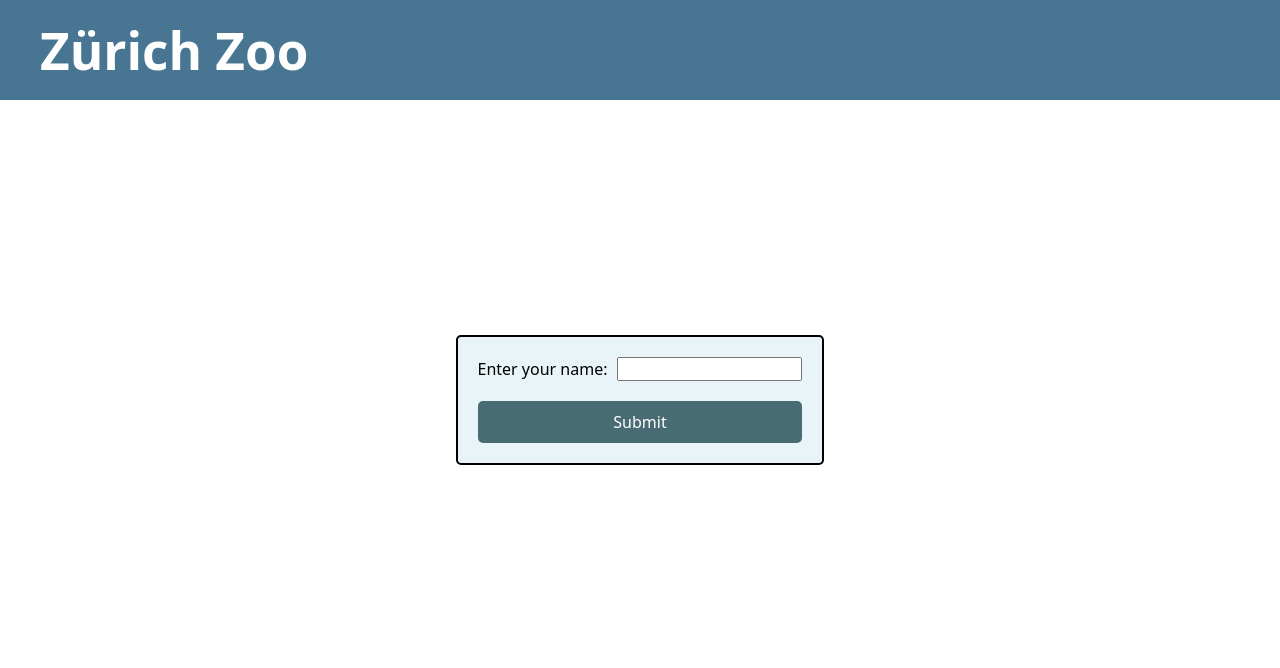
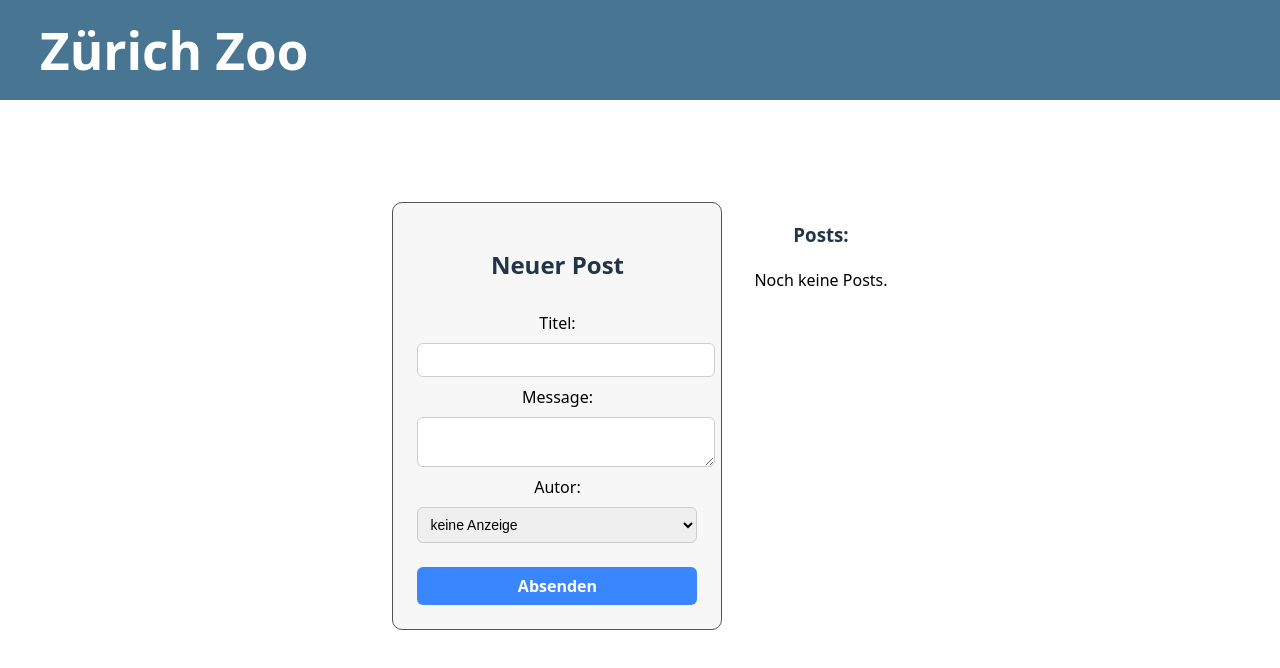
Before and after one commit to Kleif298/zuerich-zoo, a React (Vite) app: page / in a window 1280 px wide. Shown: the top 668 px of the page. Built offline with nearby package versions, Linux system fonts and the light colour scheme.

Commit message:
schissicoded

```diff
--- a/src/App.tsx
+++ b/src/App.tsx
@@ -1,6 +1,6 @@
 import './App.css'
 import Header from './components/header/Header';
-import MyForm from './components/form/Form.tsx';
+import Form from './components/form/Form.tsx';
 
 
 function App() {
@@ -8,7 +8,7 @@ function App() {
   return (
     <>
       <Header />
-      <MyForm />
+      <Form />
     </>
   )
 }
--- a/src/components/form/Form.css
+++ b/src/components/form/Form.css
@@ -1,38 +1,54 @@
-label {
+.post-container {
   display: flex;
-    flex-flow: row nowrap;
-    gap: 10px;
+  gap: 2rem;
+  margin-top: 2rem;
+  padding: 1rem;
 }
 
-form {
-    width: fit-content;
-    height: fit-content;
-    background-color: #e8f4f7;  ;
-    border: 2px solid #000;
-    border-radius: 5px;
-    padding: 20px;
+.post-form {
+  width: 280px;
   display: flex;
   flex-direction: column;
-    gap: 20px;
+  gap: 0.5rem;
+  background: #f7f7f7;
+  padding: 1.5rem;
+  border-radius: 10px;
+  border: 1px solid #535252;
 }
 
-p {
-    width: auto;
-    height: fit-content;
-    background-color: white;
-    border: 2px solid #000;
-    padding: 10px;
-    border-radius: 5px;
+.post-form input,
+.post-form textarea,
+.post-form select {
+  width: 100%;
+  padding: 8px;
+  border-radius: 6px;
+  border: 1px solid #ccc;
+  font-size: 14px;
 }
 
-button {
-    width: auto;
-    height: fit-content;
-    background-color: #496c74;
+.post-form button {
+  margin-top: 1rem;
+  padding: 8px;
   border: none;
+  border-radius: 6px;
+  background: #3a86ff;
   color: white;
-    padding: 10px 20px;
-    border: none;
-    border-radius: 5px;
+  font-weight: bold;
   cursor: pointer;
 }
+
+.post-form button:hover {
+  background: #2f6ed8;
+}
+
+.post-list {
+  flex: 1;
+}
+
+.post-item {
+  background: #ffffff;
+  border: 1px solid #ddd;
+  padding: 1rem;
+  border-radius: 8px;
+  margin-bottom: 1rem;
+}
--- a/src/components/form/Form.tsx
+++ b/src/components/form/Form.tsx
@@ -1,33 +1,65 @@
 import { useState } from "react"
 import "./Form.css"
 
-export default function Form() {
-  const [name, setName] = useState("")
-  const [submittedName, setSubmittedName] = useState("")
+export default function PostForm() {
+  const [title, setTitle] = useState("")
+  const [message, setMessage] = useState("")
+  const [author, setAuthor] = useState("")
+  const [posts, setPosts] = useState<{ title: string; message: string; author: string }[]>([])
 
-  const handleSubmit = (event: React.FormEvent<HTMLFormElement>) => {
-    setSubmittedName(name);
-    setName("");
-    event.preventDefault(); // Remove standard behavior to prevent page reload
+  const handleSubmit = (e: React.FormEvent) => {
+    e.preventDefault()
 
+    setPosts([...posts, { title, message, author }])
 
-    //alert(`The name you entered was: ${name}`);
-    console.log(name);
+    // Felder resetten
+    setTitle("")
+    setMessage("")
+    setAuthor("")
   }
 
   return (
-    <form onSubmit={handleSubmit}>
-      <label>
-        Enter your name:
+    <div className="post-container">
+      <form className="post-form" onSubmit={handleSubmit}>
+        <h2>Neuer Post</h2>
+
+        <label>Titel:</label>
         <input
           type="text"
-          value={name}
-          onChange={(e) => setName(e.target.value)}
+          value={title}
+          onChange={(e) => setTitle(e.target.value)}
         />
-      </label>
 
-      <button type="submit">Submit</button>
-      {submittedName ? <p>Hello, {submittedName}</p> : null}
-    </form>
+        <label>Message:</label>
+        <textarea
+          value={message}
+          onChange={(e) => setMessage(e.target.value)}
+        />
+
+        <label>Autor:</label>
+        <select value={author} onChange={(e) => setAuthor(e.target.value)}>
+          <option value="">keine Anzeige</option>
+          <option value="E-Mail-Adresse anzeigen">E-Mail-Adresse anzeigen</option>
+          <option value="Nickname anzeigen">Nickname anzeigen</option>
+          <option value="Tobi98">Tobi98</option>
+          <option value="SuperCoder">SuperCoder</option>
+        </select>
+
+        <button type="submit">Absenden</button>
+      </form>
+
+      <div className="post-list">
+        <h3>Posts:</h3>
+        {posts.length === 0 && <p>Noch keine Posts.</p>}
+
+        {posts.map((p, index) => (
+          <div key={index} className="post-item">
+            <h4>{p.title}</h4>
+            <p>{p.message}</p>
+            <small>Autor: {p.author || "keine Anzeige"}</small>
+          </div>
+        ))}
+      </div>
+    </div>
   )
 }
```
Lines whose indentation alone changed are shown as unchanged.
